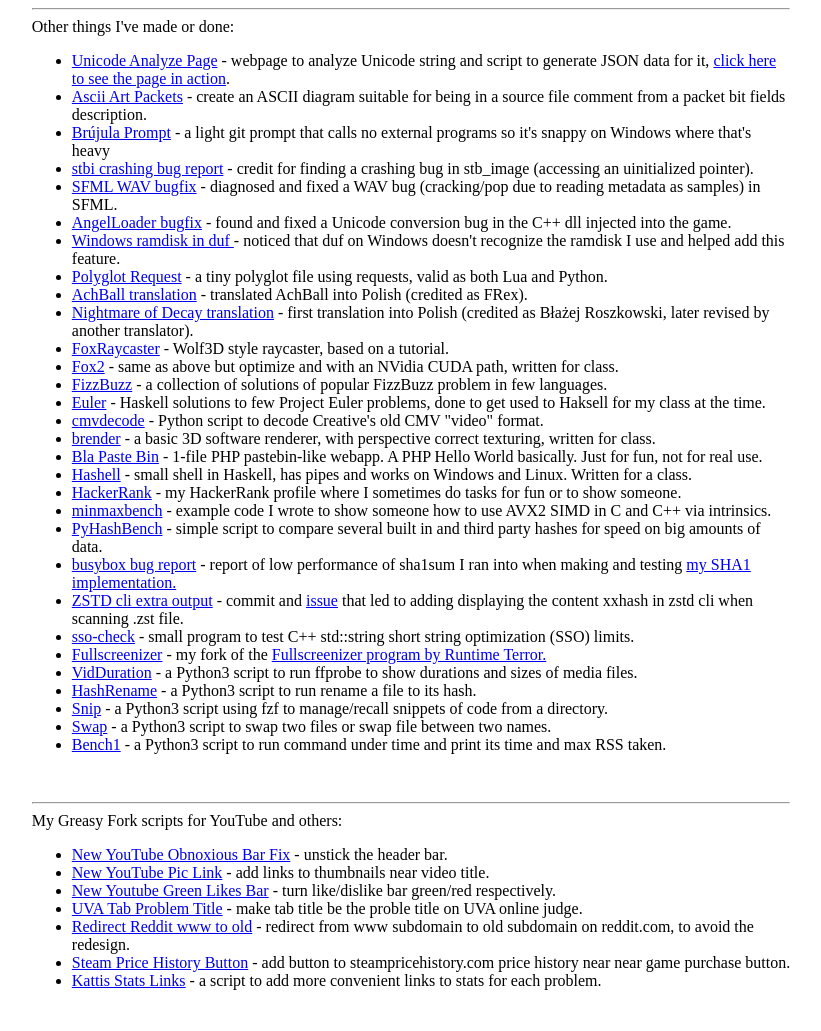
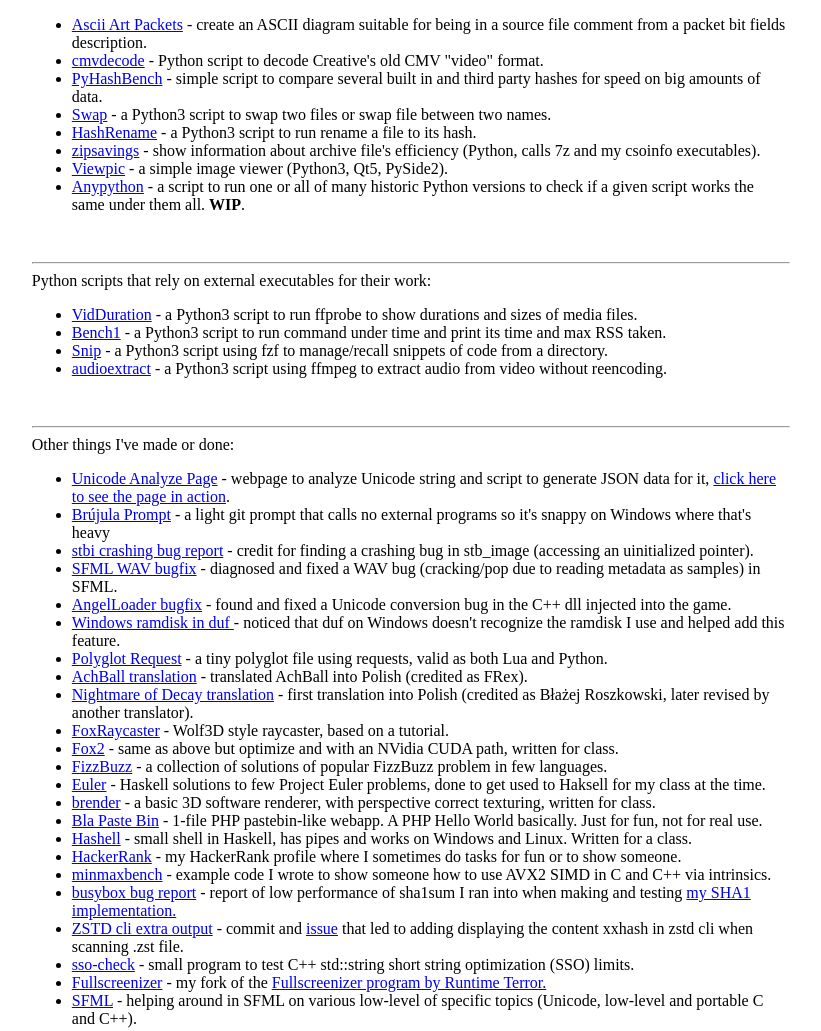
Before and after one commit to FRex/frex.github.io, a plain HTML site: page index.html in a window 1280 px wide. Shown: the part 1231-2262 px from the top of the page, without its empty margins (229-1050 px from the left). Drawn offline with Linux system fonts and the light colour scheme.

Commit message:
sort and reorganize the links a bit

```diff
--- a/index.html
+++ b/index.html
@@ -155,8 +155,6 @@
 <ul>
 <li class="pascal gui"><a href="https://github.com/FRex/botes">Botes</a> - a plaintext notetaking GUI app I wrote for personal use (Free Pascal, Lazarus).</li>
 <li class="cpp ccpp gui"><a href="https://github.com/FRex/blaxor">Blaxor</a> - a hex viewer that can handle large files (C++, FLTK).</li>
-<li class="python cli"><a href="https://github.com/FRex/zipsavings">zipsavings</a> - show information about archive file's efficiency (Python, calls 7z and my csoinfo executables).</li>
-<li class="python gui"><a href="https://github.com/FRex/viewpic">Viewpic</a> - a simple image viewer (Python3, Qt5, PySide2).</li>
 <li class="cpp ccpp lua lib gui"><a href="https://github.com/FRex/LuaConsole">LuaConsole</a> - an in-game style dev console for Lua (C++, SFML, can be easily used with other libs).</li>
 <li class="cpp ccpp lua gui"><a href="https://github.com/FRex/LuaConsoleProgram">LuaConsoleProgram</a> - example program using above console (C++, SMFL).</li>
 </ul>
@@ -198,10 +196,33 @@
 
 
 <hr/>
+Pure Python scripts that rely just on Python and sometimes on some libraries:
+<ul>
+<li class="python"><a href="https://github.com/FRex/ascii-art-packets">Ascii Art Packets</a> - create an ASCII diagram suitable for being in a source file comment from a packet bit fields description.</li>
+<li class="python cli"><a href="https://github.com/FRex/cmvdecode">cmvdecode</a> - Python script to decode Creative's old CMV "video" format.</li>
+<li class="python"><a href="https://github.com/FRex/pyhashbench">PyHashBench</a> - simple script to compare several built in and third party hashes for speed on big amounts of data.</li>
+<li class="python cli"><a href="https://github.com/FRex/swap">Swap</a> - a Python3 script to swap two files or swap file between two names.</a></li>
+<li class="python cli"><a href="https://github.com/FRex/hashrename">HashRename</a> - a Python3 script to run rename a file to its hash.</a></li>
+<li class="python cli"><a href="https://github.com/FRex/zipsavings">zipsavings</a> - show information about archive file's efficiency (Python, calls 7z and my csoinfo executables).</li>
+<li class="python gui"><a href="https://github.com/FRex/viewpic">Viewpic</a> - a simple image viewer (Python3, Qt5, PySide2).</li>
+<li class="python cli"><a href="https://github.com/FRex/anypython">Anypython</a> - a script to run one or all of many historic Python versions to check if a given script works the same under them all. <b>WIP</b>.</li>
+</ul>
+
+
+<hr/>
+Python scripts that rely on external executables for their work:
+<ul>
+<li class="python cli"><a href="https://github.com/FRex/vidduration">VidDuration</a> - a Python3 script to run ffprobe to show durations and sizes of media files.</a></li>
+<li class="python cli"><a href="https://github.com/FRex/bench1">Bench1</a> - a Python3 script to run command under time and print its time and max RSS taken.</a></li>
+<li class="python cli"><a href="https://github.com/FRex/snip">Snip</a> - a Python3 script using fzf to manage/recall snippets of code from a directory.</a></li>
+<li class="python cli"><a href="https://github.com/FRex/audioextract">audioextract</a> - a Python3 script using ffmpeg to extract audio from video without reencoding.</a></li>
+</ul>
+
+
+<hr/>
 Other things I've made or done:
 <ul>
 <li class="js python web"><a href="https://github.com/FRex/unicode-analyze-page">Unicode Analyze Page</a> - webpage to analyze Unicode string and script to generate JSON data for it, <a href="unicode.html">click here to see the page in action</a>.</li>
-<li class="python"><a href="https://github.com/FRex/ascii-art-packets">Ascii Art Packets</a> - create an ASCII diagram suitable for being in a source file comment from a packet bit fields description.</li>
 <li class="bash cli"><a href="https://github.com/FRex/brujula-prompt">Brújula Prompt</a> - a light git prompt that calls no external programs so it's snappy on Windows where that's heavy</li>
 <li class="c ccpp"><a href="https://github.com/nothings/stb/commit/a31d50ab2918a5ac3d8a70506d483a4c79c32402">stbi crashing bug report</a> - credit for finding a crashing bug in stb_image (accessing an uinitialized pointer).</li>
 <li class="cpp ccpp"><a href="https://github.com/SFML/SFML/pull/1018">SFML WAV bugfix</a> - diagnosed and fixed a WAV bug (cracking/pop due to reading metadata as samples) in SFML.</li>
@@ -214,22 +235,16 @@
 <li class="cpp ccpp"><a href="https://github.com/FRex/Fox2">Fox2</a> - same as above but optimize and with an NVidia CUDA path, written for class.</li>
 <li class="c cpp ccpp python lua haskell go php pascal"><a href="https://github.com/FRex/FizzBuzz">FizzBuzz</a> - a collection of solutions of popular FizzBuzz problem in few languages.</li>
 <li class="haskell"><a href="https://github.com/FRex/Euler">Euler</a> - Haskell solutions to few Project Euler problems, done to get used to Haksell for my class at the time.</li>
-<li class="python cli"><a href="https://github.com/FRex/cmvdecode">cmvdecode</a> - Python script to decode Creative's old CMV "video" format.</li>
 <li class="c ccpp"><a href="https://github.com/FRex/brender">brender</a> - a basic 3D software renderer, with perspective correct texturing, written for class.</li>
 <li class="php"><a href="https://github.com/FRex/blapastebin">Bla Paste Bin</a> - 1-file PHP pastebin-like webapp. A PHP Hello World basically. Just for fun, not for real use.</li>
 <li class="haskell cli"><a href="https://github.com/FRex/hashell">Hashell</a> - small shell in Haskell, has pipes and works on Windows and Linux. Written for a class.</li>
 <li class="haskell python ccpp cpp c"><a href="https://www.hackerrank.com/blazej_roszkows1">HackerRank</a> - my HackerRank profile where I sometimes do tasks for fun or to show someone.</li>
 <li class="ccpp cpp c"><a href="https://github.com/FRex/minmaxbench">minmaxbench</a> - example code I wrote to show someone how to use AVX2 SIMD in C and C++ via intrinsics.</li>
-<li class="python web"><a href="https://github.com/FRex/pyhashbench">PyHashBench</a> - simple script to compare several built in and third party hashes for speed on big amounts of data.</li>
 <li class="ccpp c cli"><a href="https://bugs.busybox.net/show_bug.cgi?id=14391">busybox bug report</a> - report of low performance of sha1sum I ran into when making and testing <a href="https://github.com/FRex/blasha1">my SHA1 implementation.</a></li>
 <li class="ccpp c cli"><a href="https://github.com/facebook/zstd/commit/dc39409a03079b0f55979dd72e892069c474425a">ZSTD cli extra output</a> - commit and <a href="https://github.com/facebook/zstd/issues/3287#issuecomment-1281538584">issue</a> that led to adding displaying the content xxhash in zstd cli when scanning .zst file.</li>
 <li class="ccpp cpp cli"><a href="https://github.com/FRex/sso-check/">sso-check</a> - small program to test C++ std::string short string optimization (SSO) limits.</li>
 <li class="pascal gui"><a href="https://github.com/FRex/fullscreenizer">Fullscreenizer</a> - my fork of the <a href="http://runtimeterror.com/tools/fullscreenizer/">Fullscreenizer program by Runtime Terror.</a></li>
-<li class="python cli"><a href="https://github.com/FRex/vidduration">VidDuration</a> - a Python3 script to run ffprobe to show durations and sizes of media files.</a></li>
-<li class="python cli"><a href="https://github.com/FRex/hashrename">HashRename</a> - a Python3 script to run rename a file to its hash.</a></li>
-<li class="python cli"><a href="https://github.com/FRex/snip">Snip</a> - a Python3 script using fzf to manage/recall snippets of code from a directory.</a></li>
-<li class="python cli"><a href="https://github.com/FRex/swap">Swap</a> - a Python3 script to swap two files or swap file between two names.</a></li>
-<li class="python cli"><a href="https://github.com/FRex/bench1">Bench1</a> - a Python3 script to run command under time and print its time and max RSS taken.</a></li>
+<li class="ccpp cpp"><a href="https://github.com/SFML/SFML">SFML</a> - helping around in SFML on various low-level of specific topics (Unicode, low-level and portable C and C++).</li>
 </ul>
 
 
@@ -260,7 +275,7 @@
 
 
 <hr/>
-Very handy programs I use and recommend (not made by me):
+Very handy programs I use and recommend (<b>not made by me</b>):
 <ul>
 <li><a href="http://ffmpeg.org/">ffmpeg (and ffprobe)</a> - all around tool to work with audio and video files, has convenient statically linked Windows builds.</li>
 <li><a href="http://www.ltr-data.se/opencode.html/#ImDisk">ImDisk</a> - a RAM disk for Windows.</li>
```
